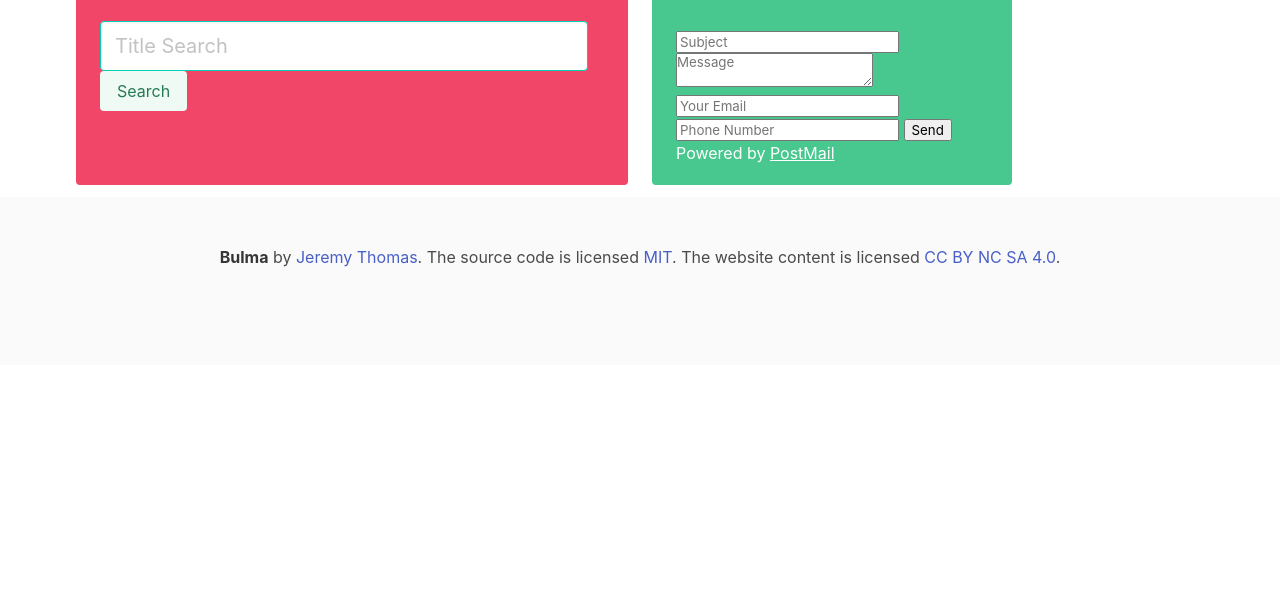
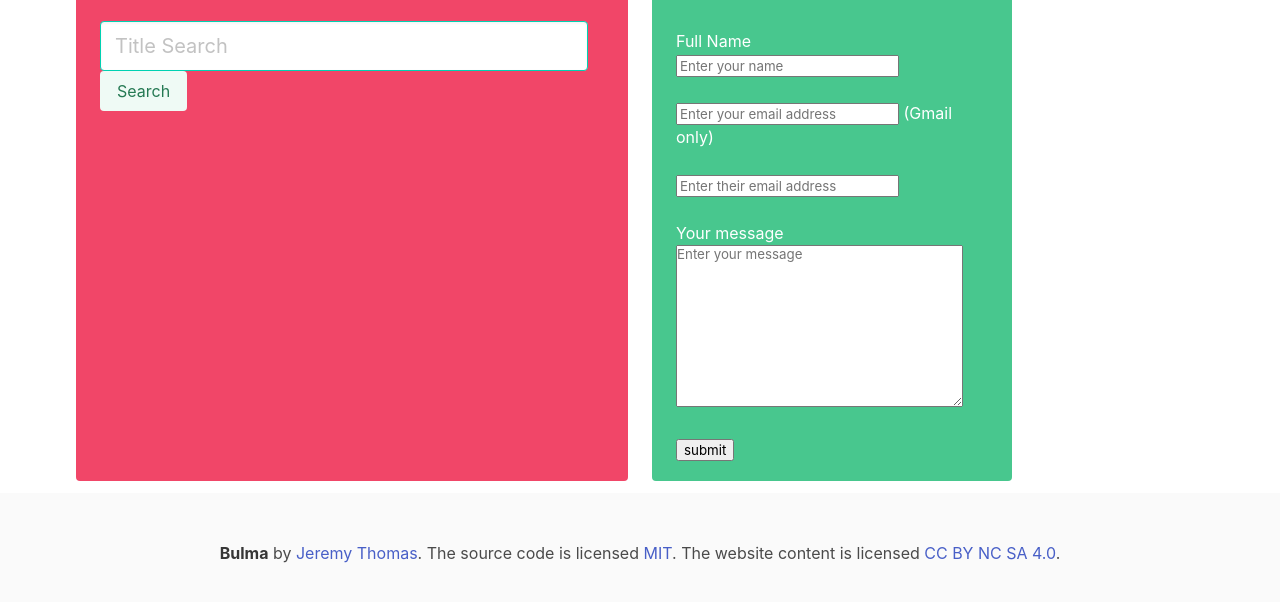
Before and after one commit to Jzuniga92/Netflix-and-Chill, a plain HTML site: page index.html in a window 1280 px wide. Shown: the part 712-1314 px from the top of the page. Before the commit the page ends 1077 px from the top, so only its background shows below. Drawn offline with nearby package versions, Linux system fonts and the light colour scheme.

Commit message:
Feature: Created HTML for new API implementation

```diff
--- a/index.html
+++ b/index.html
@@ -43,37 +43,69 @@
           <!-- <p class="subtitle"></p> -->
           <div class="content">
             <!-- Content -->
-            <form action="https://postmail.invotes.com/send" method="post" id="email_form">
-              <input type="text" name="subject" placeholder="Subject" />
-              <textarea name="text" placeholder="Message"></textarea>
-              <input type="hidden" name="access_token" value="lg89lyetfdna8tsjasqtrera" />
-              <!-- return urls can be fully qualified -OR-
-      start with / for root relative -OR-
-      start with . for url relative -->
-              <input type="hidden" name="success_url" value=".?message=Email+Successfully+Sent%21&isError=0" />
-              <input type="hidden" name="error_url" value=".?message=Email+could+not+be+sent.&isError=1" />
-              <!-- set the reply-to address -->
-              <input type="text" name="reply_to" placeholder="Your Email" />
-              <!-- to append extra fields, use the extra_ prefix.
-      Entries will be appended to your message body. -->
-              <input type="text" name="extra_phone_number" placeholder="Phone Number" />
-              <!-- to split your message into 160 chars
-      for an sms gateway -->
-              <input type="hidden" name="sms_format" value="true" />
-              <input id="submit_form" type="submit" value="Send" />
-              <p>Powered by <a href="https://postmail.invotes.com" target="_blank">PostMail</a></p>
-            </form>
-            <!-- optional, prevents the submit button from being pressed more than once -->
-            <script>
-              var submitButton = document.getElementById("submit_form");
-              var form = document.getElementById("email_form");
-              form.addEventListener("submit", function (e) {
-                setTimeout(function () {
-                  submitButton.value = "Sending...";
-                  submitButton.disabled = true;
-                }, 1);
-              });
-            </script>
+            <div>
+              <form
+                action="https://getform.io/f/811bb012-7339-4e10-8e3e-a148a7545af7"
+                method="POST"
+                enctype="multipart/form-data"
+                target="_blank"
+                id="emailForm"
+              >
+                <div>
+                  <label>Full Name</label>
+                  <div>
+                    <input
+                      type="text"
+                      name="name"
+                      placeholder="Enter your name"
+                      required="required"
+                    />
+                  </div>
+                </div>
+                <br />
+                <div>
+                  <input
+                    type="email"
+                    name="returnEmail"
+                    placeholder="Enter your email address "
+                    required="required"
+                  />
+                  <label>(Gmail only)</label>
+                  <br>
+                </div>
+                <br />
+                <div>
+                  <input
+                    type="email"
+                    name="sendEmail"
+                    placeholder="Enter their email address"
+                    required="required"
+                  />
+                </div>
+                <br />
+                <div>
+                  <label>Your message</label>
+                  <div>
+                    <textarea
+                      name="message"
+                      id="messageText"
+                      type="text"
+                      placeholder="Enter your message"
+                      required="required"
+                      cols="30"
+                      rows="10"
+                    ></textarea>
+                  </div>
+                </div>
+
+                <br>
+                <input
+                  type="hidden"
+                  name="utf8"
+                  value="✓">
+                  <button type="submit">submit</button>
+              </form>
+            </div>
 
           </div>
         </div>
```
